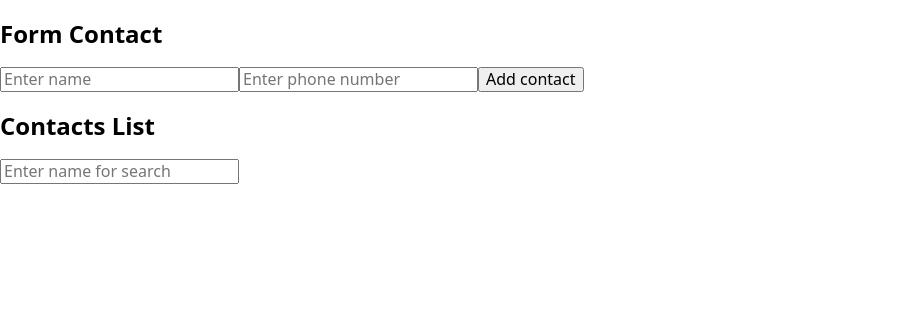
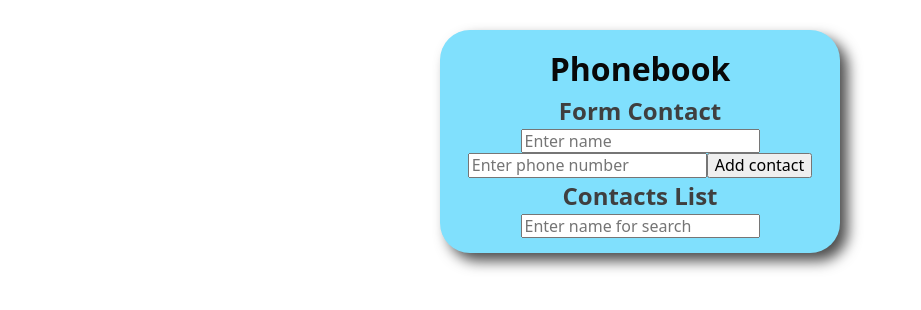
Before and after one commit to sl24/goit-react-hw-02-phonebook, a React app: page / in a window 1280 px wide. Shown: the whole page, without its empty margins (0-921 px from the left). Built offline with nearby package versions, Linux system fonts and the light colour scheme.

Commit message:
add part styles

```diff
--- a/package.json
+++ b/package.json
@@ -15,6 +15,7 @@
     "react-dom": "^17.0.1",
     "react-scripts": "4.0.1",
     "shortid": "^2.2.16",
+    "styled-components": "^5.2.1",
     "uuid": "^8.3.1",
     "web-vitals": "^0.2.4"
   },
--- a/public/index.html
+++ b/public/index.html
@@ -8,6 +8,11 @@
     <meta
       name="description"
       content="Web site created using create-react-app"
+    />
+    <link rel="preconnect" href="https://fonts.gstatic.com" />
+    <link
+      href="https://fonts.googleapis.com/css2?family=Work+Sans:ital,wght@1,400;1,700&display=swap"
+      rel="stylesheet"
     />
     <link rel="apple-touch-icon" href="%PUBLIC_URL%/logo192.png" />
     <!--
--- a/src/components/App.js
+++ b/src/components/App.js
@@ -3,6 +3,8 @@ import { Component } from 'react';
 import ContactForm from './ContactForm';
 import ContactList from './ContactList';
 import Filter from './Filter';
+
+import { Container, MainTitle } from './AppStyles';
 
 export default class App extends Component {
   state = {
@@ -46,7 +48,8 @@ export default class App extends Component {
     const { filter } = this.state;
     const visibleContacts = this.getVisibleContacts();
     return (
-      <>
+      <Container>
+        <MainTitle>Phonebook</MainTitle>
         <h2>Form Contact</h2>
         <ContactForm
           onAdd={this.handleAddContact}
@@ -58,7 +61,7 @@ export default class App extends Component {
           contacts={visibleContacts}
           onRemove={this.handleRemoveContact}
         />
-      </>
+      </Container>
     );
   }
 }
--- /dev/null
+++ b/src/components/AppStyles.js
@@ -0,0 +1,26 @@
+import styled from 'styled-components';
+
+const Container = styled.div`
+  background-color: var(--bgColorContainer);
+  width: 400px;
+  margin: 30px auto;
+  padding: 15px;
+  text-align: center;
+  border-radius: 30px;
+
+  box-shadow: var(--boxShadow);
+  transition: box-shadow 500ms var(--timingFunction);
+`;
+
+const MainTitle = styled.h1`
+  color: var(--titleColor);
+  text-align: center;
+`;
+
+const ContactTitle = styled.h2`
+  text-align: center;
+  font-size: 32px;
+  color: #fa8072;
+`;
+
+export { Container, MainTitle };
--- a/src/index.css
+++ b/src/index.css
@@ -1,13 +1,46 @@
+:root {
+  --bgColorContainer: #80e0fd;
+  --primaryTextColor: #3f3f3f;
+  --titleColor: #080808;
+  --boxShadow: 8px 8px 14px 0px rgba(0, 0, 0, 0.7);
+  --boxShadowHover: 5px 5px 0px 0px #91e0f8, 10px 10px 0px 0px #a9e7fa,
+    15px 15px 0px 0px #c8edf8, 20px 20px 0px 0px#cdebf5,
+    25px 25px 0px 0px #eef6f8, 8px 8px 0px 14px rgba(255, 255, 255, 0);
+  --timingFunction: cubic-bezier(0.4, 0, 0.2, 1);
+}
+
 body {
   margin: 0;
-  font-family: -apple-system, BlinkMacSystemFont, 'Segoe UI', 'Roboto', 'Oxygen',
-    'Ubuntu', 'Cantarell', 'Fira Sans', 'Droid Sans', 'Helvetica Neue',
-    sans-serif;
-  -webkit-font-smoothing: antialiased;
-  -moz-osx-font-smoothing: grayscale;
+  font-family: 'Work Sans', sans-serif;
+  line-height: 1.5;
+  color: var(--primaryTextColor);
 }
 
-code {
-  font-family: source-code-pro, Menlo, Monaco, Consolas, 'Courier New',
-    monospace;
+img {
+  display: inline-block;
+  max-width: 100%;
+  height: auto;
 }
+
+ul,
+ol {
+  list-style: none;
+  padding: 0;
+  margin: 0;
+}
+
+a {
+  text-decoration: none;
+}
+
+h1,
+h2,
+h3,
+h4,
+h5,
+h6,
+p,
+label {
+  margin-top: 0px;
+  margin-bottom: 0px;
+}
```
Also changed, not shown: 1 other file.
